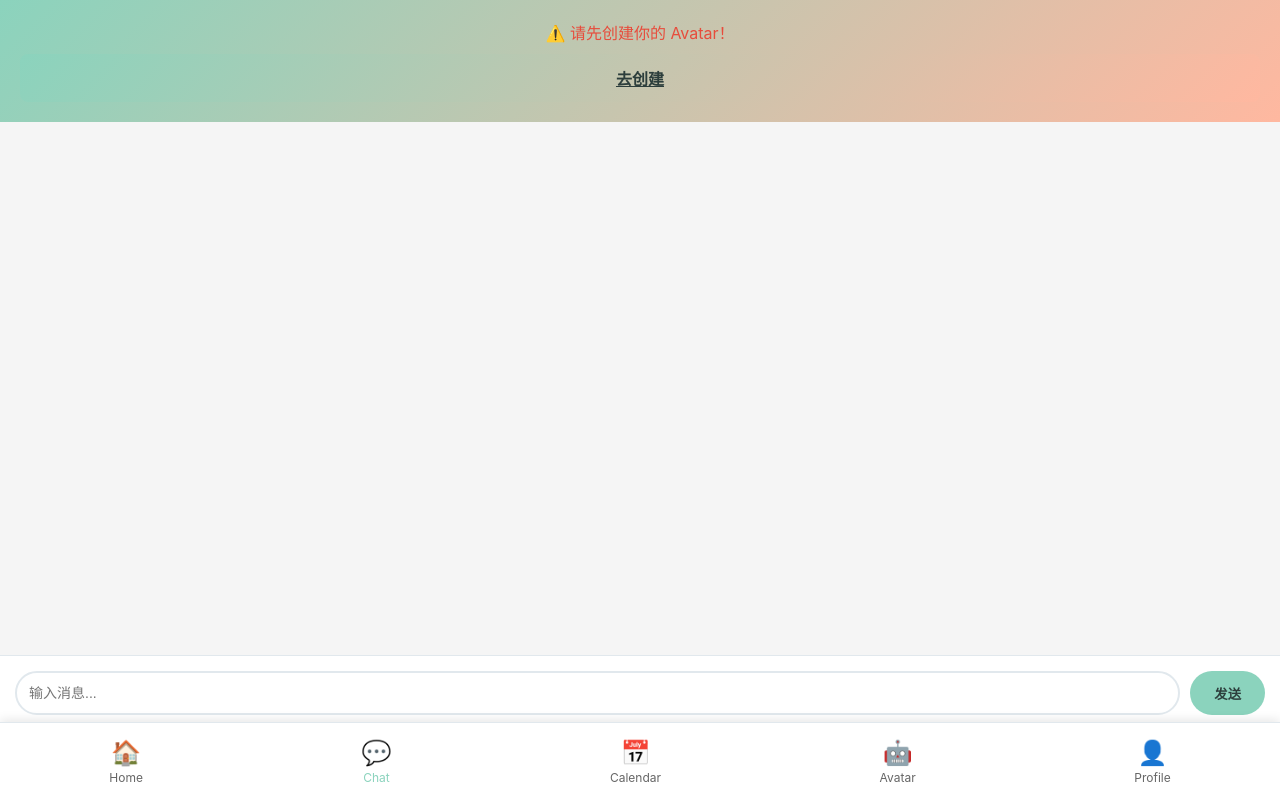
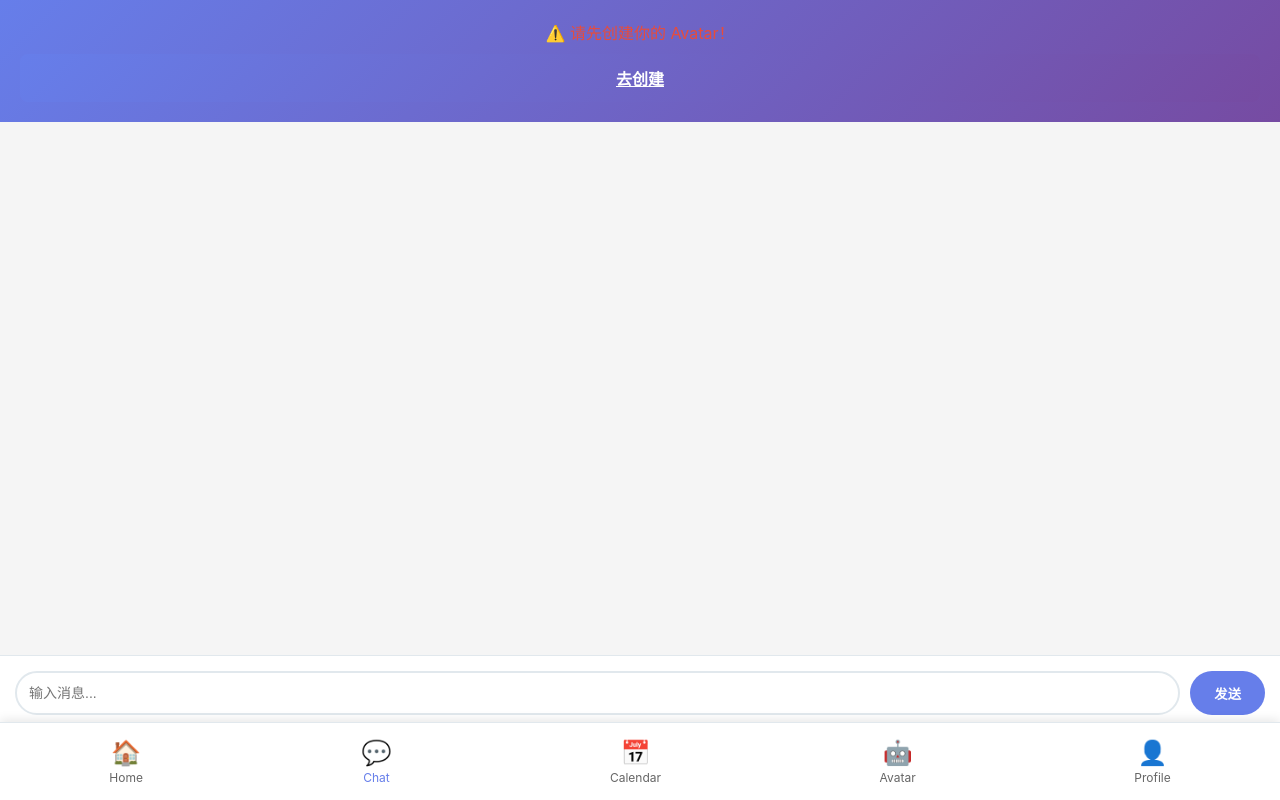
Before and after one commit to duchungt904-hub/Mindmate, a Flask app: page /chat in a window 1280 px wide. Run offline with Flask 3, Linux system fonts and the light colour scheme; the visitor is signed in with stand-in values (Sample User, id 1); data comes from the database, SQL or seed files in the repository; data that the repository does not hold is empty.

Commit message:
Revert: Restore original purple gradient color scheme
- Revert to purple-violet gradient (#667eea to #764ba2)
- Restore white text on primary buttons and headers
- Remove CSS variables, use direct color codes
- Restore all original color styling

```diff
--- a/static/css/style.css
+++ b/static/css/style.css
@@ -5,25 +5,11 @@
     box-sizing: border-box;
 }
 
-/* 新配色方案 - 柔和专业 */
-:root {
-    --primary-mint: #B8E6D5;      /* 薄荷绿 */
-    --primary-peach: #FFD4C4;     /* 蜜桃粉 */
-    --primary-cream: #FFF8E7;     /* 米黄色 */
-    --accent-green: #8BD3BD;      /* 深一点的绿 */
-    --accent-coral: #FFB8A0;      /* 珊瑚粉 */
-    --text-dark: #2C3E3C;         /* 深绿色文字 */
-    --text-medium: #5A6D6B;       /* 中灰绿 */
-    --text-light: #8B9D9B;        /* 浅灰 */
-    --background-white: #FFFFFF;
-    --border-light: #E8F0EE;      /* 浅边框 */
-}
-
 body {
     font-family: -apple-system, BlinkMacSystemFont, 'Segoe UI', Roboto, 'Helvetica Neue', Arial, sans-serif;
-    background: linear-gradient(135deg, var(--primary-mint) 0%, var(--primary-peach) 50%, var(--primary-cream) 100%);
+    background: linear-gradient(135deg, #667eea 0%, #764ba2 100%);
     min-height: 100vh;
-    color: var(--text-dark);
+    color: #333;
 }
 
 #app {
@@ -102,19 +88,18 @@ body {
 .btn-primary {
     width: 100%;
     padding: 12px;
-    background: linear-gradient(135deg, var(--accent-green) 0%, var(--accent-coral) 100%);
-    color: var(--text-dark);
+    background: linear-gradient(135deg, #667eea 0%, #764ba2 100%);
+    color: white;
     border: none;
     border-radius: 8px;
     font-size: 16px;
     font-weight: 600;
     cursor: pointer;
-    transition: transform 0.2s, box-shadow 0.2s;
+    transition: transform 0.2s;
 }
 
 .btn-primary:hover {
     transform: translateY(-2px);
-    box-shadow: 0 4px 12px rgba(139, 211, 189, 0.3);
 }
 
 .btn-secondary {
@@ -269,8 +252,8 @@ body {
 
 .chat-header {
     padding: 20px;
-    background: linear-gradient(135deg, var(--accent-green) 0%, var(--accent-coral) 100%);
-    color: var(--text-dark);
+    background: linear-gradient(135deg, #667eea 0%, #764ba2 100%);
+    color: white;
     flex-shrink: 0;
 }
 
@@ -380,13 +362,13 @@ body {
 }
 
 .chat-input-container input:focus {
-    border-color: var(--accent-green);
+    border-color: #667eea;
 }
 
 .send-btn {
     padding: 12px 24px;
-    background: var(--accent-green);
-    color: var(--text-dark);
+    background: #667eea;
+    color: white;
     border: none;
     border-radius: 25px;
     cursor: pointer;
@@ -654,7 +634,7 @@ body {
 }
 
 .nav-item.active {
-    color: var(--accent-green);
+    color: #667eea;
 }
 
 .nav-item .icon {
```
Also changed, not shown: other parts of static/css/style.css (+24 -29 lines).
